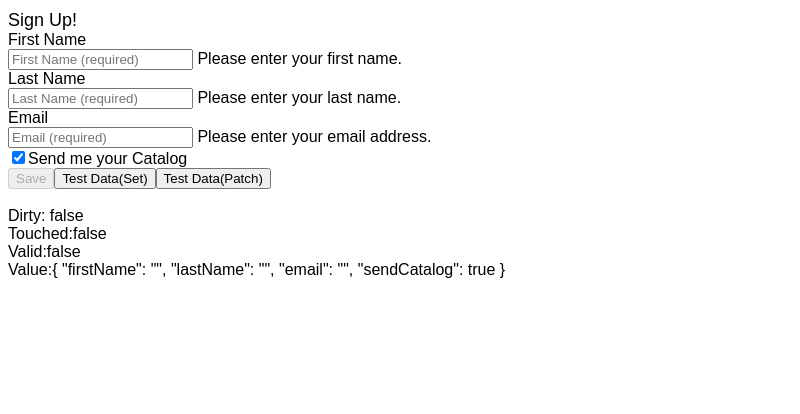
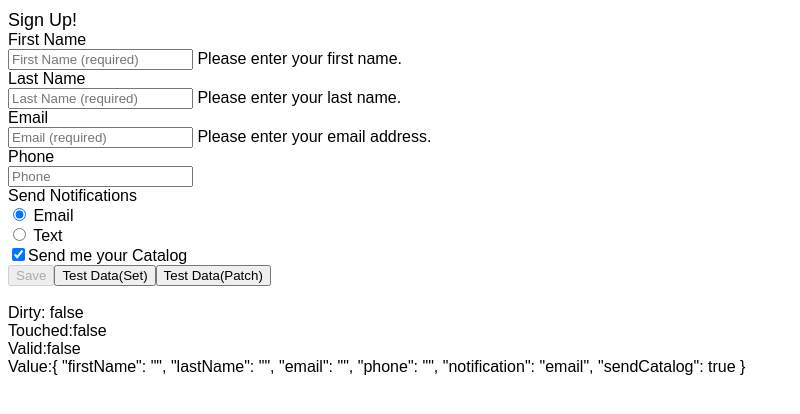
Before and after one commit to kamit15/Angular-ReactiveForms, an Angular app: page / in a window 1280 px wide. Shown: the top 414 px of the page, without its empty margins (0-800 px from the left). Built offline with nearby package versions, Linux system fonts and the light colour scheme.

Commit message:
Adjusting Validation Rules at runtime

```diff
--- a/src/app/customers/customer.component.html
+++ b/src/app/customers/customer.component.html
@@ -51,6 +51,49 @@
 					</span>
 				</div>
 		</div>
+		<div class="form-group row">
+			<label class="col-md-2 col-form-label"
+		               for="phoneId">Phone</label>
+		        <div class="col-md-8">
+		          <input class="form-control"
+		                 id="phoneId"
+		                 type="tel"
+		                 placeholder="Phone"
+		                 formControlName="phone"
+		                 [ngClass]="{'is-invalid': !customerForm.get('phone').valid }" />
+		          <span class="invalid-feedback">
+		            <span *ngIf="customerForm.get('phone').errors?.required">
+		              Please enter your phone number.
+		            </span>
+		          </span>
+		        </div>
+		      </div>
+
+
+		<div class="form-group row">
+			<label class="col-md-2 col-form-label pt-0">Send Notifications</label>
+		        <div class="col-md-8">
+		          <div class="form-check form-check-inline">
+		            <label class="form-check-label">
+		              <input class="form-check-input"
+		                     type="radio"
+		                     value="email"
+		                     formControlName="notification"
+												 (click)="setNotification('email')"> Email
+		            </label>
+		          </div>
+		          <div class="form-check form-check-inline">
+		            <label class="form-check-label">
+		              <input class="form-check-input"
+		                     type="radio"
+		                     value="text"
+		                     formControlName="notification"
+												 (click)="setNotification('text')"> Text
+		            </label>
+		          </div>
+		        </div>
+		      </div>
+
 	  <div class="row form-group">
       <div class="col-md-8">
         <div class="form-check">
--- a/src/app/customers/customer.component.ts
+++ b/src/app/customers/customer.component.ts
@@ -23,7 +23,12 @@
     this.customerForm = this.fb.group({
       firstName: ["", [Validators.required, Validators.minLength(3)]],
       lastName: ["", [Validators.required, Validators.maxLength(50)]],
-      email: ["", [Validators.required, Validators.pattern('[a-z0-9._%+-]+@[a-z0-9.-]+')]],
+      email: [
+        "",
+        [Validators.required, Validators.pattern("[a-z0-9._%+-]+@[a-z0-9.-]+")]
+      ],
+      phone: "",
+      notification: "email",
       sendCatalog: true
     });
     // this.customerForm = new FormGroup({
@@ -53,4 +58,18 @@
       email: "xyz@def.com"
     });
   }
+
+  setNotification(notifyVia: string): void {
+    const phoneControl = this.customerForm.get("phone");
+    console.log(notifyVia);
+    if (notifyVia === "text") {
+      phoneControl.setValidators([
+        Validators.required,
+        Validators.minLength(3)
+      ]);
+    } else {
+      phoneControl.clearValidators();
+    }
+    phoneControl.updateValueAndValidity();
+  }
 }
```
